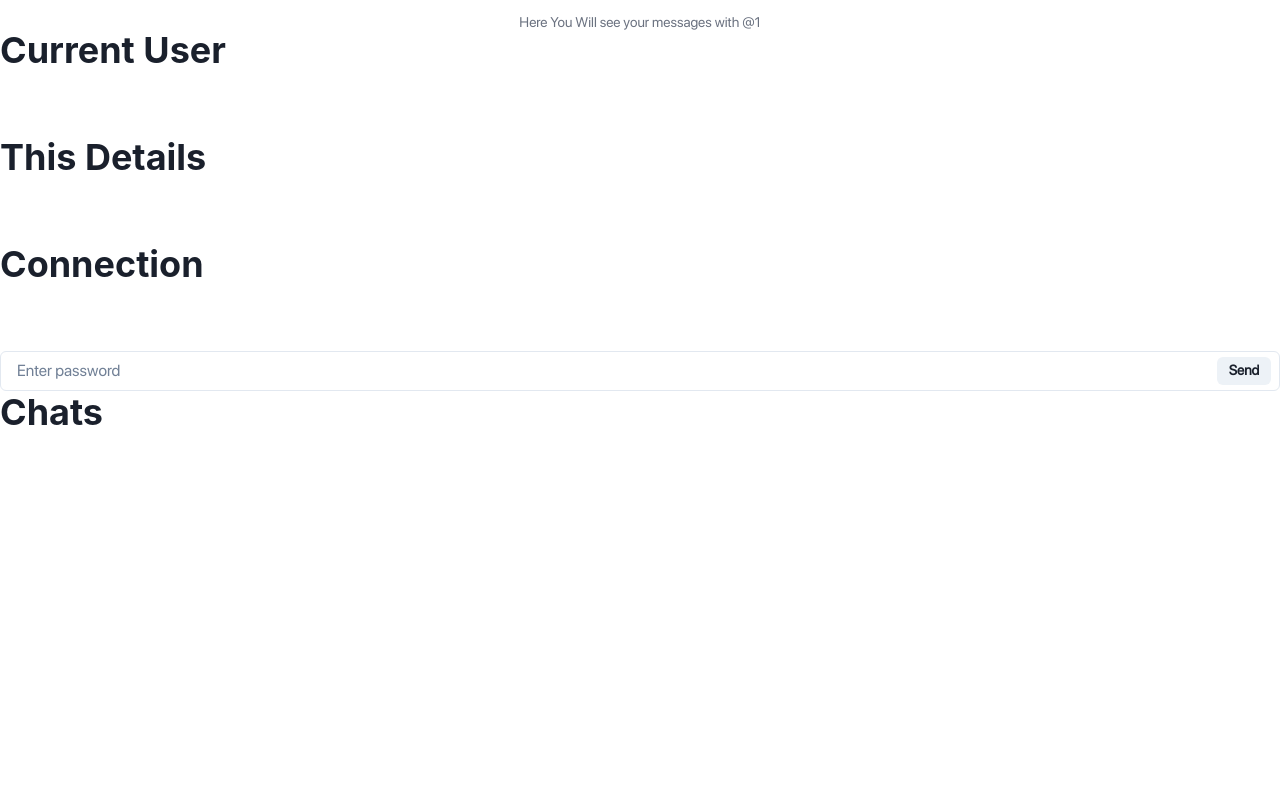
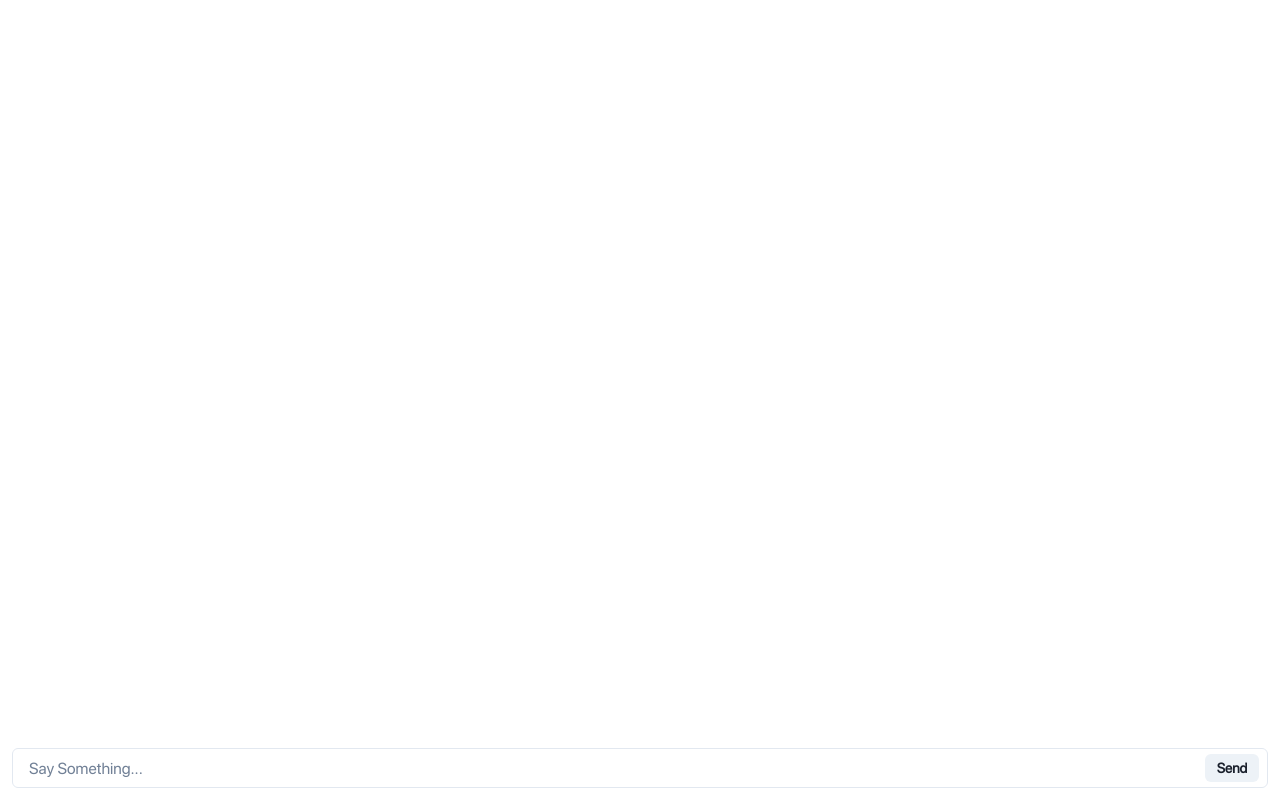
Before and after one commit to Raghav-45/wave, a Next.js app: page /chat/1 in a window 1280 px wide. Built offline with nearby package versions, Linux system fonts and the light colour scheme.

Commit message:
Update [connection_id].js

```diff
--- a/src/pages/chat/[connection_id].js
+++ b/src/pages/chat/[connection_id].js
@@ -1,18 +1,29 @@
 import React, { useEffect, useState } from 'react'
-import { chakra, Heading, Container, Text, Input, InputGroup, InputRightElement, Button } from '@chakra-ui/react'
+import { chakra, Heading, Container, Text, Input, InputGroup, InputRightElement, Button, Box, Flex, Spacer } from '@chakra-ui/react'
 import { useRouter } from 'next/router'
 import { supabase } from '../../../lib/supabaseClient'
 import { useAuth } from '../../../contexts/AuthContext'
 import { Message } from '../../../components/Message'
+import { IoSend } from 'react-icons/io5'
 
 export default function ChatPage () {
   const router = useRouter()
   const { connection_id } = router.query
   const { currentUser } = useAuth()
 
-  const [myInput, setMyInput] = useState('')
+  const [message, setMessage] = useState('')
   const handleClick = async () => {
-    const { data, error } = await supabase.from('messages').insert({ content: myInput, sender: currentUser.id, receiver: currentUser.id, connection_id: connection.id }).select()
+    const msg = message
+    setMessage('')
+    const { data, error } = await supabase.from('messages').insert({ content: msg, connection_id: connection.id })
+    // getChats().then((e) => setChats(e))
+  }
+
+  function SortByTime(a) {
+    // a.sort(function(a, b){return a.created_at - b.created_at})
+    // a.sort(function(a, b){return (new Date(a.created_at)).getTime() - (new Date(b.created_at)).getTime()})
+    a.sort(function(a, b){return Date.parse(a.created_at) - Date.parse(b.created_at)})
+    return a
   }
 
   const [userData, setUserData] = useState()
@@ -25,8 +36,19 @@ export default function ChatPage () {
   }
 
   const getConnection = async () => {
-    const { error, data } = await supabase.from('connections').select().eq('member_2', userData.id).maybeSingle()
+    const Primary_data = async () => {
+      const { error, data } = await supabase.from('connections').select().eq('member_1', userData.id).eq('member_2', currentUser.id).maybeSingle()
       return data
+    }
+    const Secondary_data = async () => {
+      const { error, data } = await supabase.from('connections').select().eq('member_2', userData.id).eq('member_1', currentUser.id).maybeSingle()
+      return data
+    }
+    // const { error, data } = await supabase.from('connections').select().eq('member_1', userData.id).eq('member_2', currentUser.id).maybeSingle()
+    // const { error, data } = await supabase.from('connections').select().eq('member_2', userData.id).eq('member_1', currentUser.id).maybeSingle()
+    // return Primary_data()
+    // console.log(await Primary_data())
+    return (await Primary_data()) != null ? (await Primary_data()) : (await Secondary_data())
   }
 
   const getChats = async () => {
@@ -41,45 +63,41 @@ export default function ChatPage () {
 
   useEffect(() => {
     userData && getConnection().then((e) => setConnection(e))
-    // userData && console.log('userData', userData)
+    userData && console.log('userData', userData)
   }, [userData])
 
   useEffect(() => {
     connection && getChats().then((e) => setChats(e))
-    // connection && console.log('Connection', connection)
+    connection && console.log('Connection', connection)
   }, [connection])
 
+  function reloadChats() {
+    connection && getChats().then((e) => setChats(e))
+  }
+
+  useEffect(() => {
+    const interval = setInterval(() => reloadChats(), 1000);
+    return () => {clearInterval(interval)}
+  }, [])
+
   return (<>
-    <Text width={'100%'} textAlign={'center'} pt={'15px'} fontSize={'14px'} lineHeight={'14px'} color={'#6B7280'}>Here You Will see your messages with @{connection_id}</Text>
+    {/* <Text width={'100%'} textAlign={'center'} pt={'15px'} fontSize={'14px'} lineHeight={'14px'} color={'#6B7280'}>Here You Will see your messages with @{connection_id}</Text> */}
 
-    <Heading>Current User</Heading>
-    <Container maxW='container.lg' overflowX='auto' py={4}>
-      <chakra.pre p={4}>
-        {currentUser && <pre>{JSON.stringify(currentUser, null, 2)}</pre>}
-      </chakra.pre>
+    <Container maxW='container.lg' position={'fixed'} height={'100%'} px={2} pt={'10'} pb={'64px'}>
+      <Flex height={'100%'} direction={'column'} overflowY={'scroll'}>
+        <Spacer />
+        {chats && SortByTime(chats).map((elem) => <Message Message={elem.content} SentByMe={elem.sender == currentUser.id} />)}
+      </Flex>
     </Container>
 
-    <Heading>This Details</Heading>
-    <Container maxW='container.lg' overflowX='auto' py={4}>
-      <chakra.pre p={4}>
-        {userData && <pre>{JSON.stringify(userData, null, 2)}</pre>}
-      </chakra.pre>
-    </Container>
-
-    <Heading>Connection</Heading>
-    <Container maxW='container.lg' overflowX='auto' py={4}>
-      <chakra.pre p={4}>
-        {connection && <pre>{JSON.stringify(connection, null, 2)}</pre>}
-      </chakra.pre>
-    </Container>
-
+    <Box width={'100%'} position={'fixed'} bottom={0} px={'12px'} my={'12px'}>
       <InputGroup size='md'>
         <Input
           pr='4.5rem'
           type='text'
-        placeholder='Enter password'
-        value={myInput}
-        onChange={(e) => setMyInput(e.target.value)}
+          placeholder='Say Something...'
+          value={message}
+          onChange={(e) => setMessage(e.target.value)}
         />
         <InputRightElement width='4.5rem'>
           <Button h='1.75rem' size='sm' onClick={handleClick}>
@@ -87,13 +105,6 @@ export default function ChatPage () {
           </Button>
         </InputRightElement>
       </InputGroup>
-
-    <Heading>Chats</Heading>
-    <Container maxW='container.lg' overflowX='auto' py={4}>
-      {/* <chakra.pre p={4}>
-        {chats && <pre>{JSON.stringify(chats, null, 2)}</pre>}
-      </chakra.pre> */}
-      {chats && chats.map((elem) => <Message Message={elem.content} SentByMe={elem.sender == currentUser.id} />)}
-    </Container>
+    </Box>
   </>)
 }
```
Lines whose indentation alone changed are shown as unchanged.
